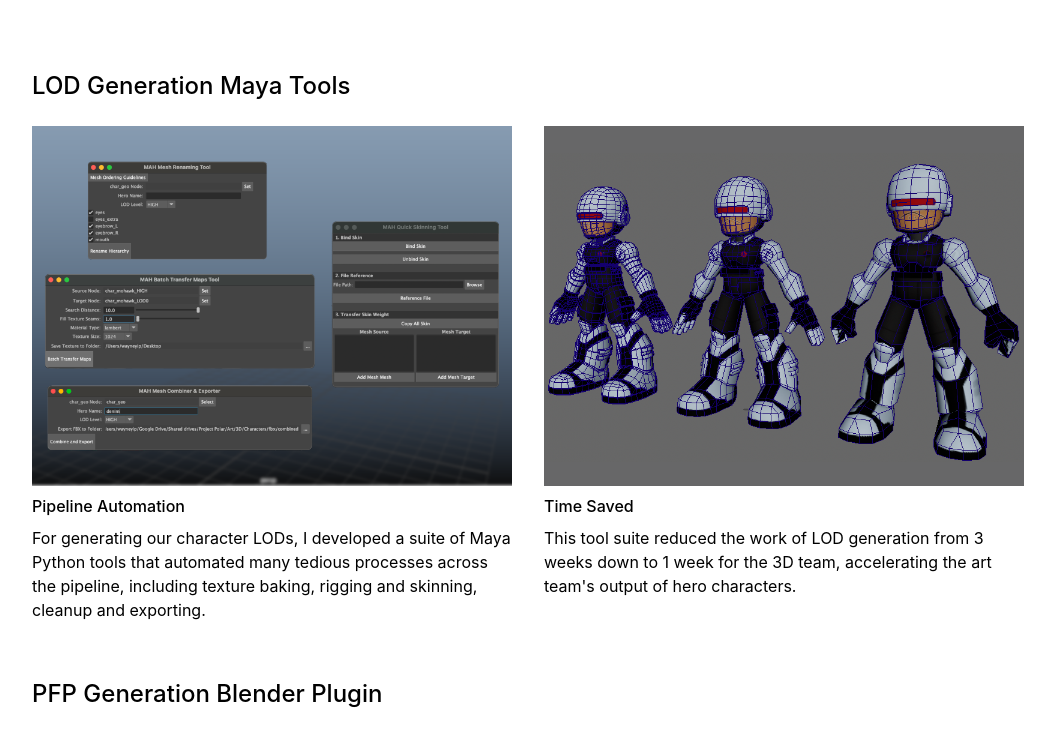
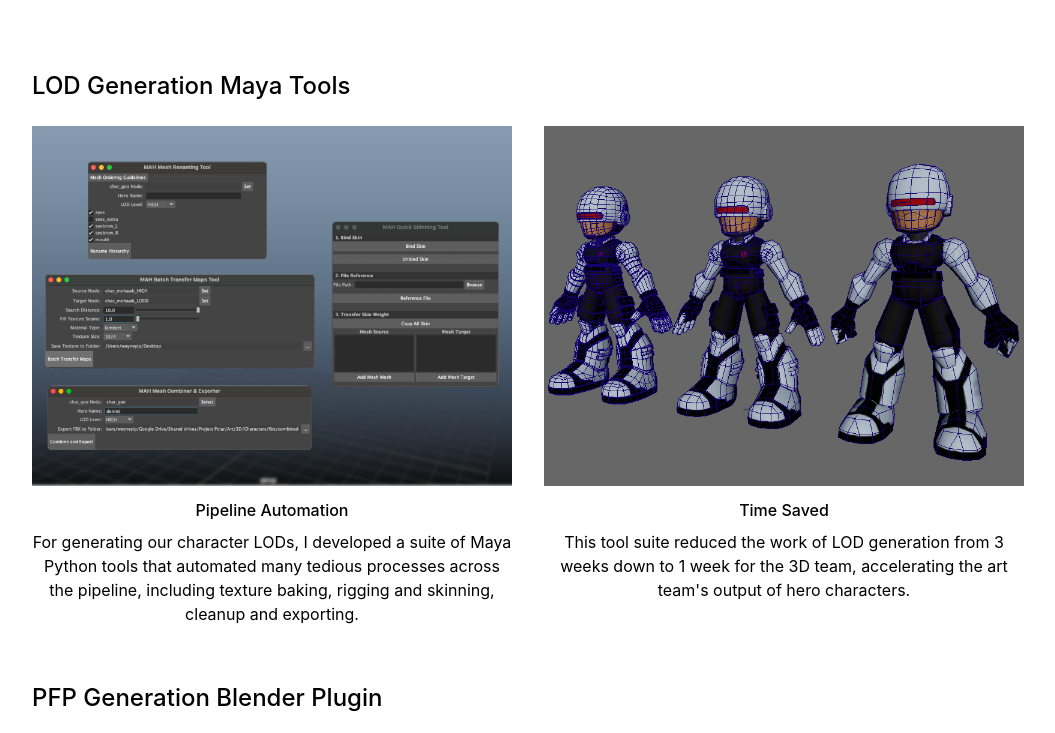
Before and after one commit to wayneyip/wayneyip.github.io, a React (Create React App) app: page /mah in a window 1280 px wide. Shown: the part 1380-2113 px from the top of the page, without its empty margins (112-1167 px from the left). Built offline with nearby package versions, Linux system fonts and the light colour scheme; grey boxes are pictures that could not be loaded.

Commit message:
Force center alignment on DetailsGroup descriptions

```diff
--- a/src/components/DetailsGroup.js
+++ b/src/components/DetailsGroup.js
@@ -8,7 +8,7 @@ export default function DetailsGroup({ groupName, details })
 	return (
 		<div className="mb-14">
 			<div className="mb-6 text-left text-2xl font-medium">{groupName}</div>
-			<div className="grid grid-cols-1 md:grid-cols-2 gap-8">
+			<div className="grid grid-cols-1 md:grid-cols-2 gap-8 text-center">
 				{details.map((detail, index) => (
 					<div key={detail.title}>
 						{getExtension(detail.imgSrc) == 'mp4'
@@ -17,11 +17,12 @@ export default function DetailsGroup({ groupName, details })
 		          	</video>
 							: <img className="w-full" src={detail.imgSrc} alt={detail.title}/>
 						}
-						<h2 className="my-2 font-medium">{detail.title}</h2>
+						<h2 className="mt-3 mb-2 font-medium">{detail.title}</h2>
 	        	<p>{detail.text}</p>
 					</div>
 				))}
 			</div>
+			<div></div>
 		</div>
 	)
 }
```
